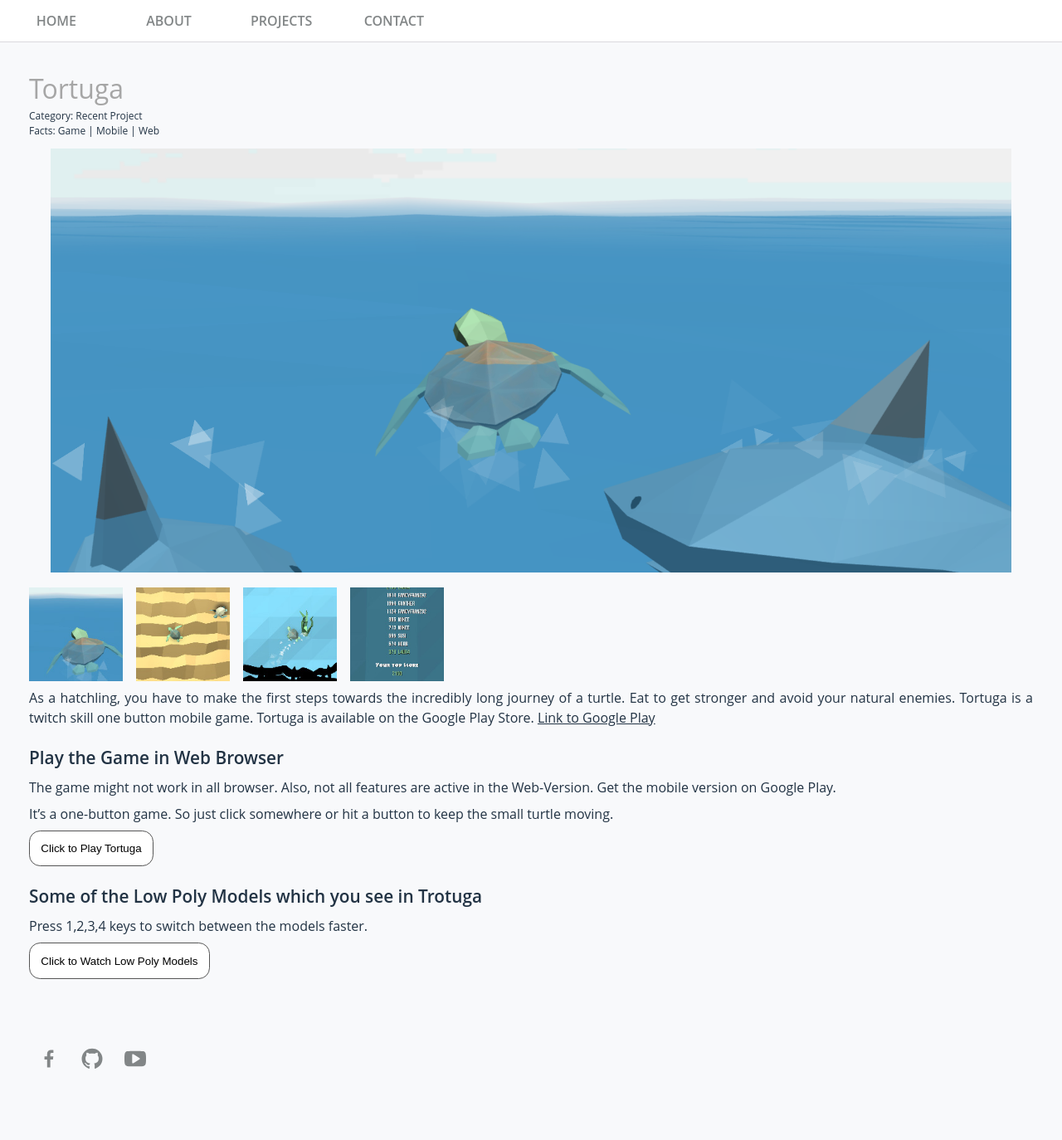
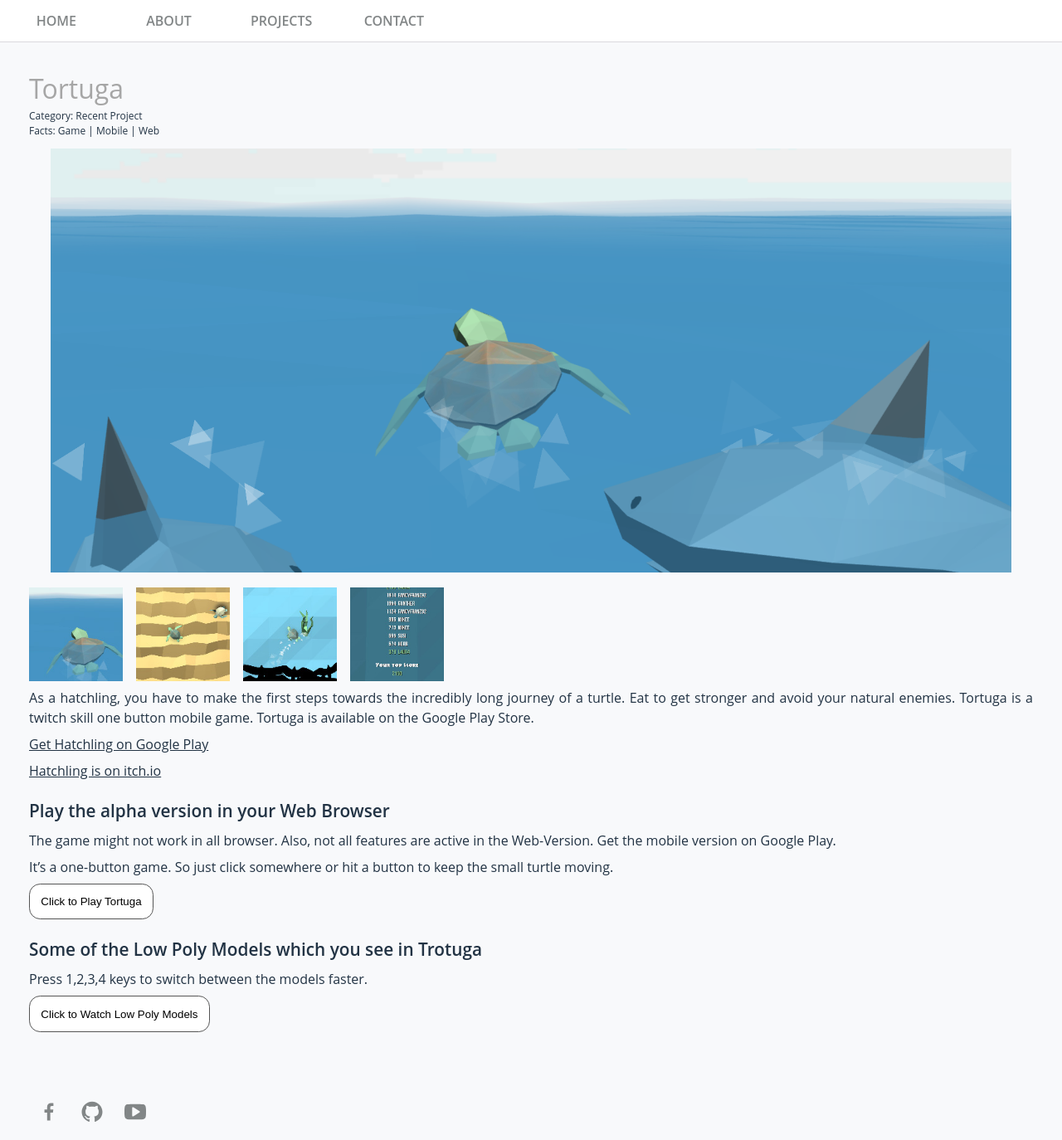
Before and after one commit to danielrammer/danielrammer.github.io, a Jekyll site: the page built from _projects/tortuga.md, in a window 1280 px wide. Shown: the whole page at 83% size. Built offline with Jekyll 4.4.1, drawn with Linux system fonts in a browser that asks for light colours; nearby versions of some CDN libraries; before the commit the page ends 1310 px from its top, so only the background shows below that.

Commit message:
Update tortuga.md

```diff
--- a/_projects/tortuga.md
+++ b/_projects/tortuga.md
@@ -22,9 +22,12 @@ gallery:
 ---
 
 As a hatchling, you have to make the first steps towards the incredibly long journey of a turtle. Eat to get stronger and avoid your natural enemies. Tortuga is a twitch skill one button mobile game. Tortuga is available on the Google Play Store.
-[Link to Google Play](https://play.google.com/store/apps/details?id=at.molding.tortuga)
 
-## Play the Game in Web Browser
+[Get Hatchling on Google Play](https://play.google.com/store/apps/details?id=at.molding.tortuga)
+
+[Hatchling is on itch.io](https://blitzzart.itch.io/hatchling)
+
+## Play the alpha version in your Web Browser
 
 The game might not work in all browser. Also, not all features are active in the Web-Version. Get the mobile version on Google Play.
 
```
